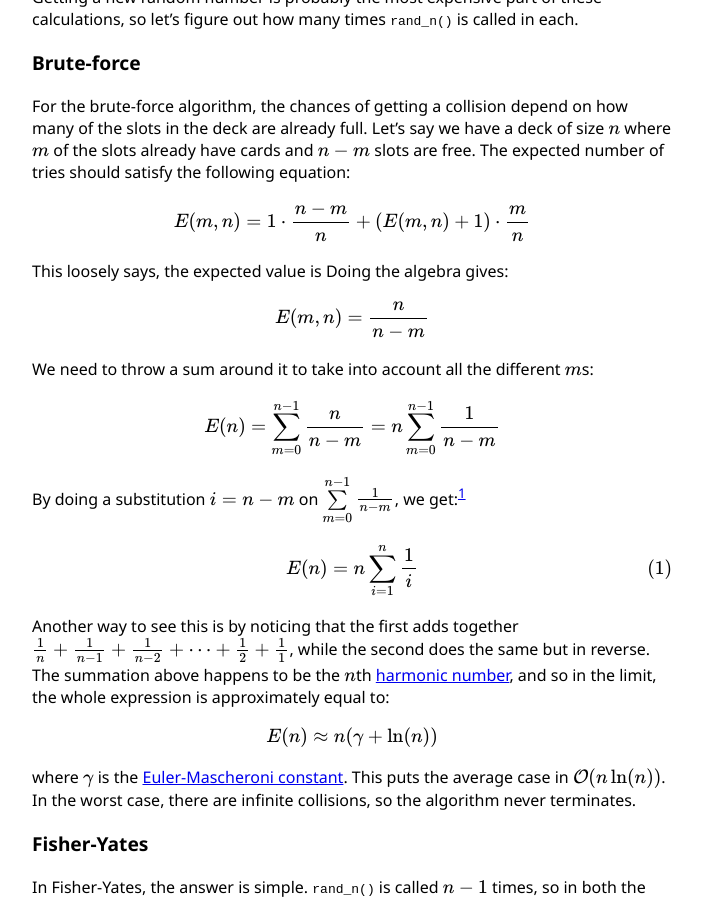
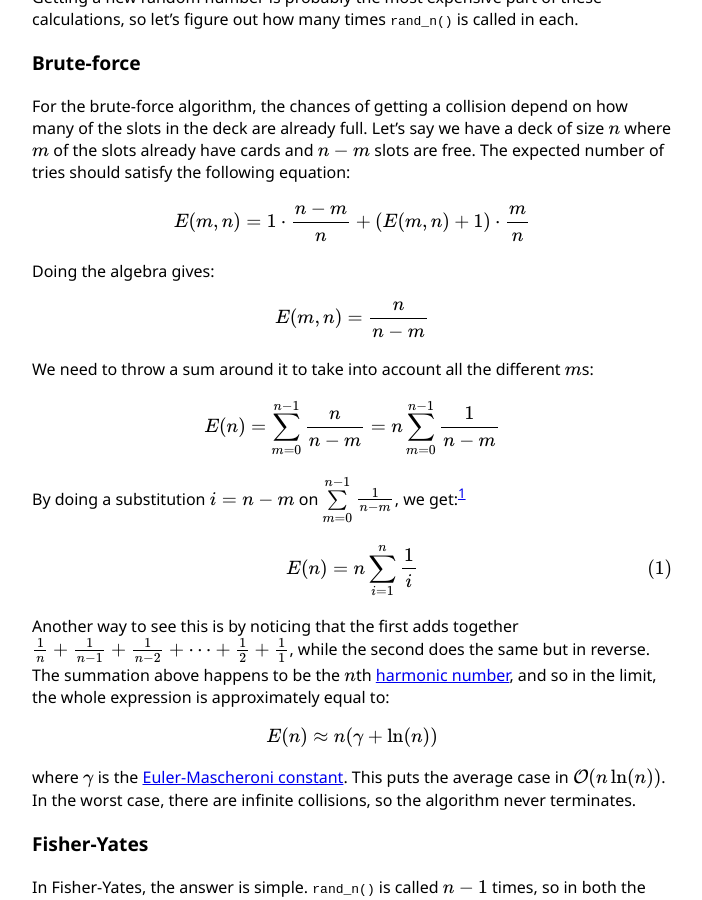
Before and after one commit to ellisonch/ellisonch.github.io, a Jekyll site: the page built from _posts/2015-02-05-analysis-of-a-brute-force-shuffle.md, in a window 1280 px wide and 900 px high, scrolled down 1077 px. Shown: the whole window, without its empty margins (288-990 px from the left). Built offline with Jekyll 4.4.1, drawn with Linux system fonts in a browser that asks for light colours; formulas are drawn with MathJax 3; comment, search, counter and statistics services are not loaded.

Commit message:
fixed dangling words

```diff
--- a/_posts/2015-02-05-analysis-of-a-brute-force-shuffle.md
+++ b/_posts/2015-02-05-analysis-of-a-brute-force-shuffle.md
@@ -63,11 +63,9 @@ For the brute-force algorithm, the chances of getting a collision depend on how
 Let's say we have a deck of size \\(n\\) where \\(m\\) of the slots already have cards and \\(n-m\\) slots are free.
 The expected number of tries should satisfy the following equation:
 
-<!-- Since the chance of finding a free slot in exactly \\(k\\) calls means getting \\(k-1\\) collisions then succeeding once, the probability is: -->
-
 $$E(m, n) = 1 \cdot \frac{n-m}{n} + (E(m, n) + 1)\cdot \frac{m}{n}$$
 
-This loosely says, the expected value is Doing the algebra gives:
+Doing the algebra gives:
 
 $$E(m, n) = \frac{n}{n-m}$$
 
```
